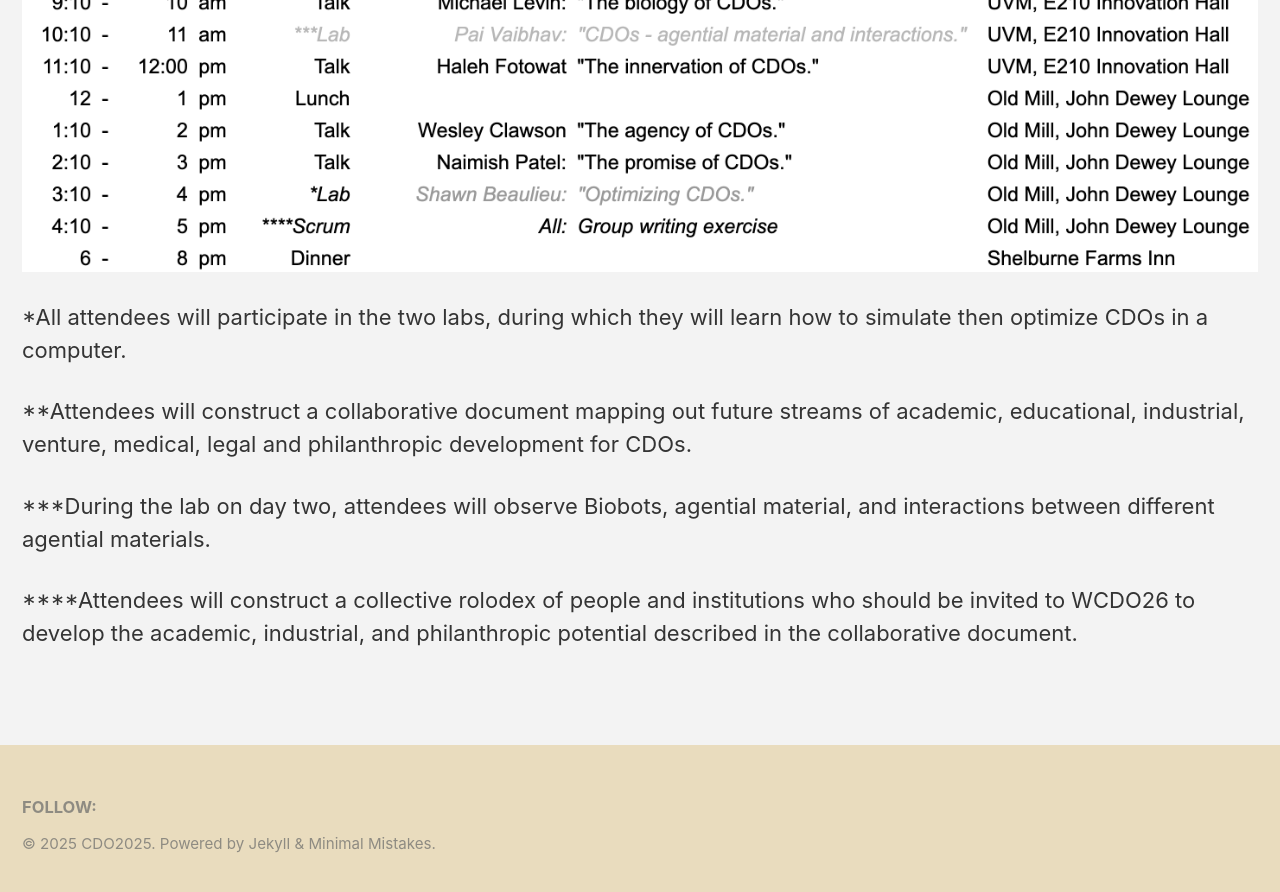
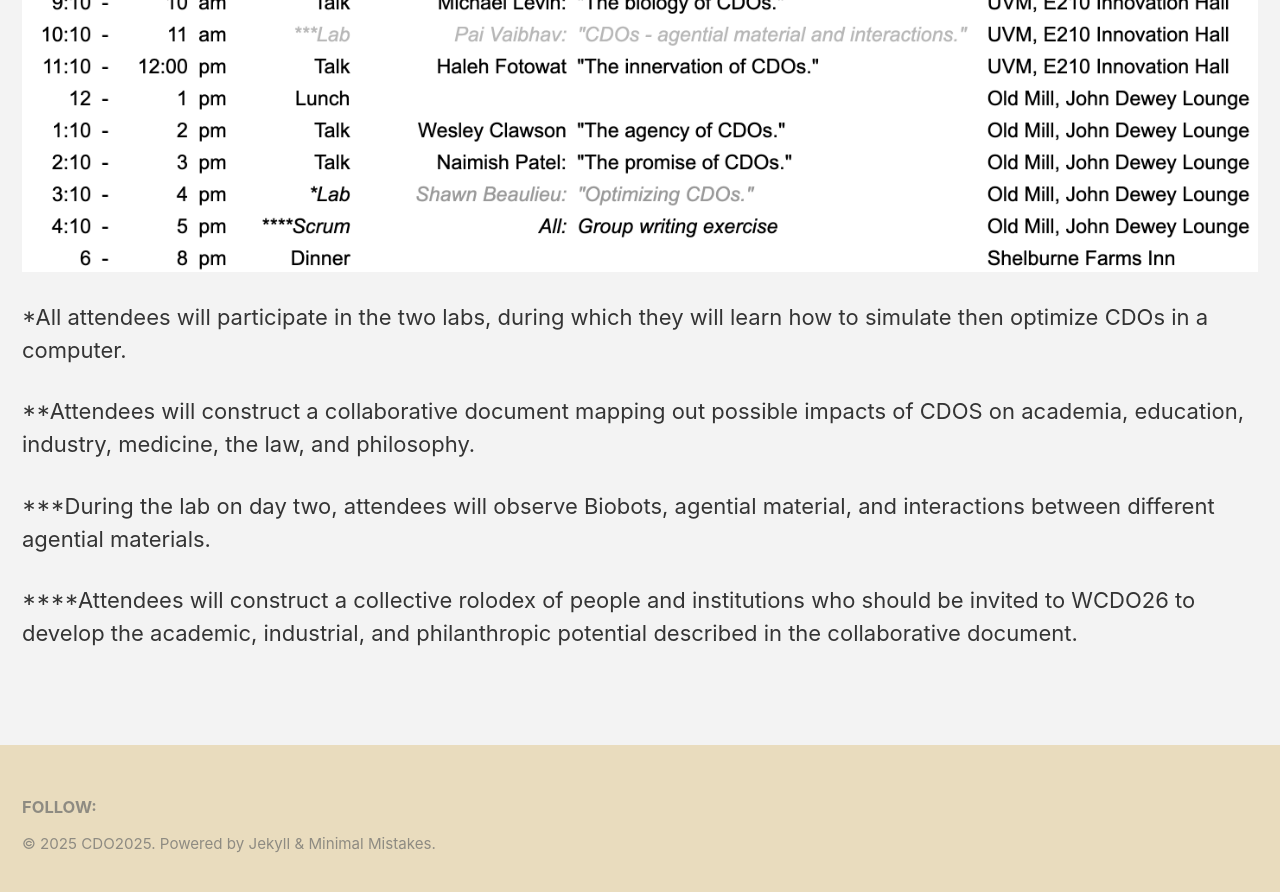
Before and after one commit to CDO2025/cdo2025.github.io, a Jekyll site: the page built from _pages/schedule.md, in a window 1280 px wide and 900 px high, scrolled down 877 px. Shown: the top 892 px of the window. Built offline with Jekyll 4.4.1, drawn with Linux system fonts in a browser that asks for light colours; cached includes are drawn as plain includes.

Commit message:
Update schedule.md

```diff
--- a/_pages/schedule.md
+++ b/_pages/schedule.md
@@ -24,7 +24,7 @@ intro:
 
 *All attendees will participate in the two labs, during which they will learn how to simulate then optimize CDOs in a computer.
 
-**Attendees will construct a collaborative document mapping out future streams of academic, educational, industrial, venture, medical, legal and philanthropic development for CDOs.
+**Attendees will construct a collaborative document mapping out possible impacts of CDOS on academia, education, industry, medicine, the law, and philosophy.
 
 ***During the lab on day two, attendees will observe Biobots, agential material, and interactions between different agential materials.
 
```
